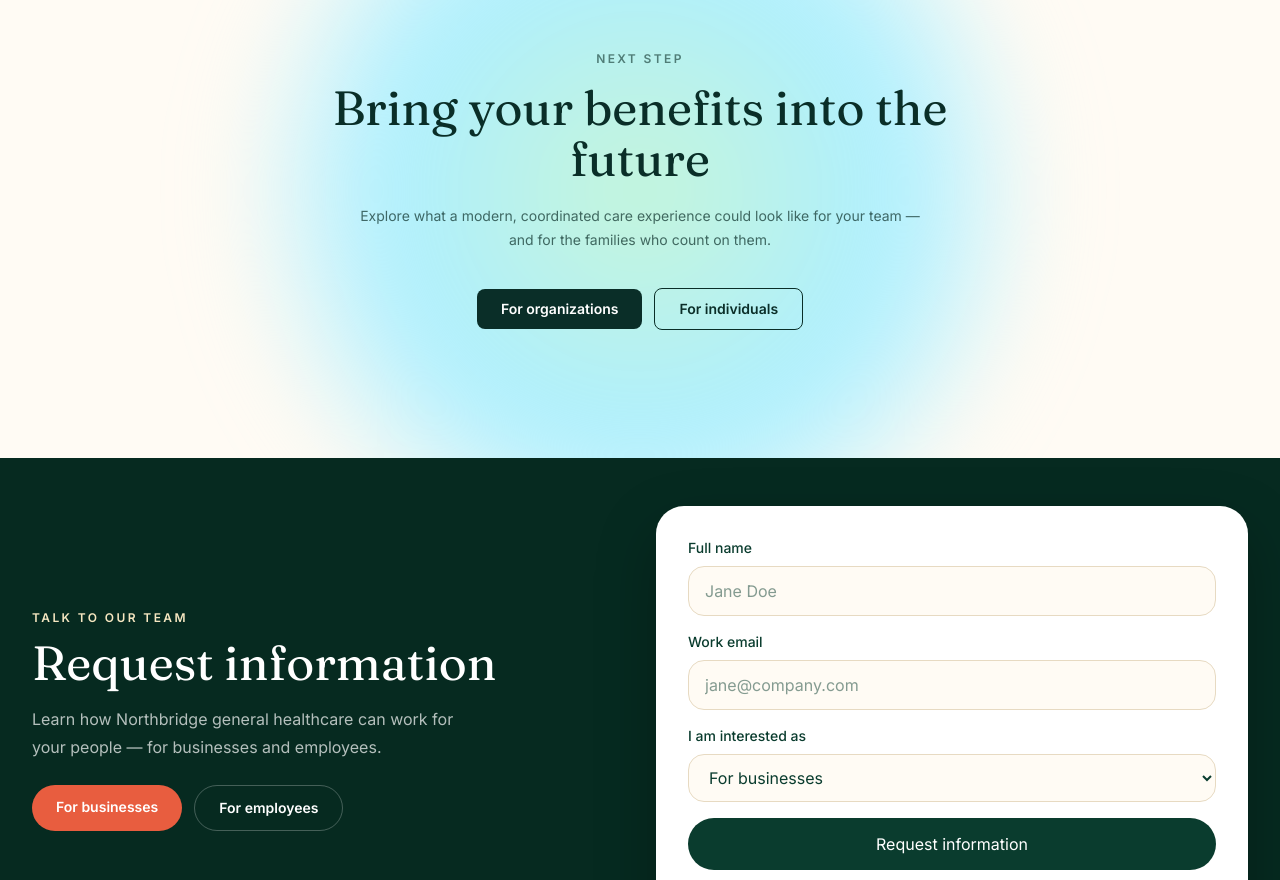
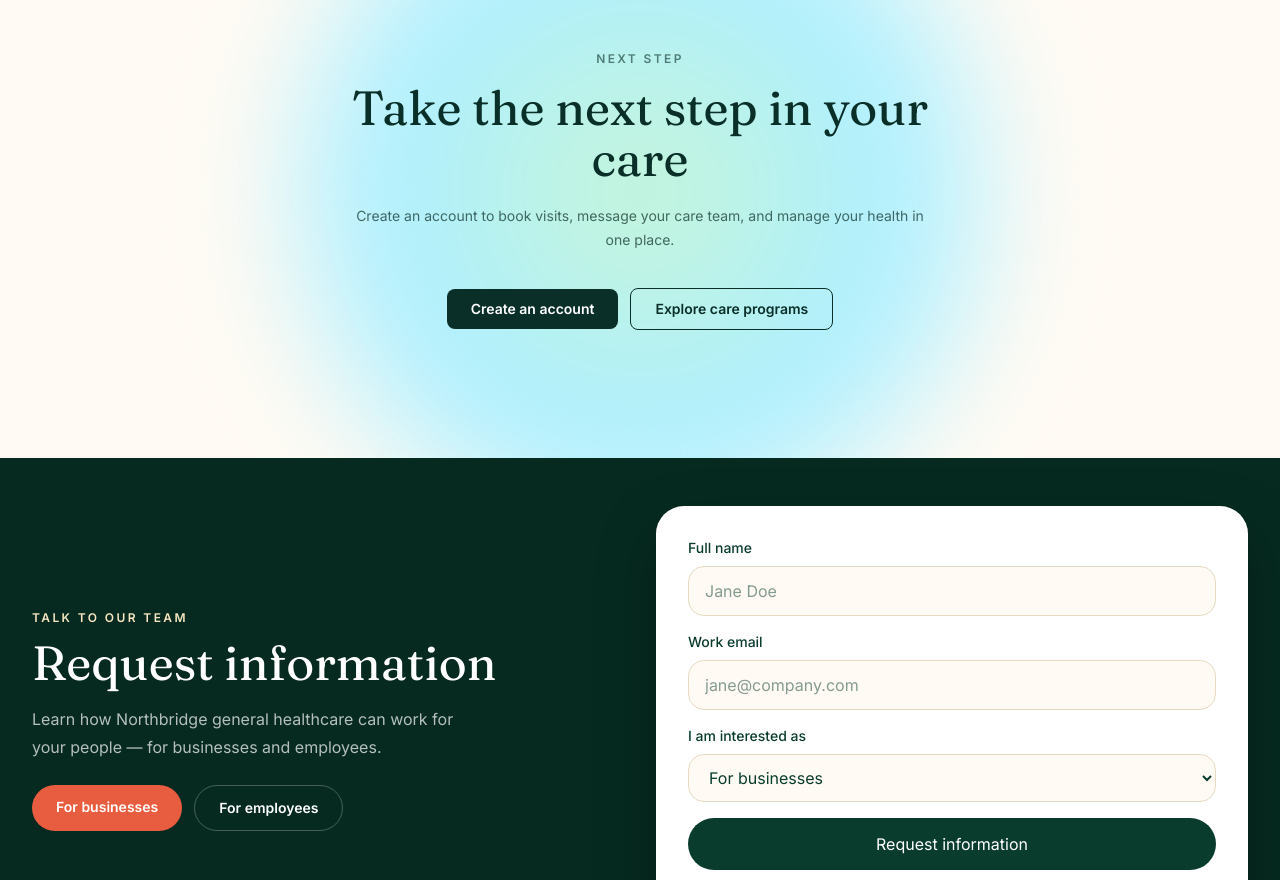
Before and after one commit to Devfreedom/Medical_Healthcare_Platform, a React (Vite) app in the folder medical-website/: page / in a window 1280 px wide. Shown: the part 8580-9460 px from the top of the page. Built offline with nearby package versions, Linux system fonts and the light colour scheme; no server answers.

Commit message:
fix: update call-to-action text and links in RealStoriesCTA component for clarity and improved navigation

```diff
--- a/medical-website/src/components/sections/RealStoriesCTA.jsx
+++ b/medical-website/src/components/sections/RealStoriesCTA.jsx
@@ -188,23 +188,28 @@
         <div className="relative z-10 mx-auto max-w-[700px] px-6 py-24 text-center md:py-32">
           <p className="text-xs font-semibold uppercase tracking-[0.2em] text-[#0A2E28]/60">Next step</p>
           <h2 className="mt-4 font-serif text-4xl leading-[1.06] text-[#0A2E28] sm:text-5xl">
-            Bring your benefits into the <em className="italic">future</em>
+            Take the next step in your <em className="italic">care</em>
           </h2>
           <p className="mx-auto mt-5 max-w-xl text-sm leading-6 text-[#0A2E28]/70">
-            Explore what a modern, coordinated care experience could look like for your team — and for the families who count on them.
+            Create an account to book visits, message your care team, and manage your health in one place.
           </p>
           <div className="mt-9 flex flex-col items-center justify-center gap-3 sm:flex-row">
             <a
-              href="#contact-section"
+              href="/register"
+              onClick={(e) => {
+                e.preventDefault();
+                window.history.pushState({}, '', '/register');
+                window.dispatchEvent(new PopStateEvent('popstate'));
+              }}
               className="inline-flex items-center justify-center rounded-[8px] bg-[#0A2E28] px-6 py-2.5 text-sm font-semibold text-white transition hover:bg-[#114232]"
             >
-              For organizations
+              Create an account
             </a>
             <a
-              href="#contact-section"
+              href="#care-categories"
               className="inline-flex items-center justify-center rounded-[8px] border border-[#0A2E28] px-6 py-2.5 text-sm font-semibold text-[#0A2E28] transition hover:bg-[#0A2E28] hover:text-white"
             >
-              For individuals
+              Explore care programs
             </a>
           </div>
         </div>
```
